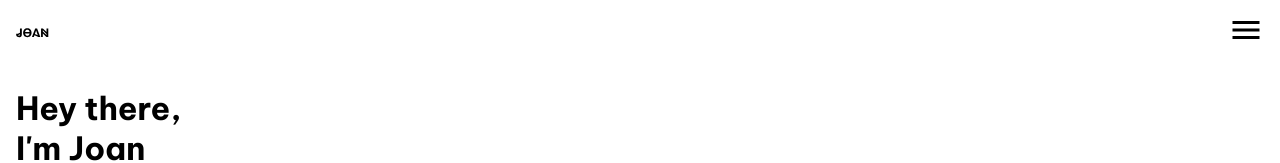
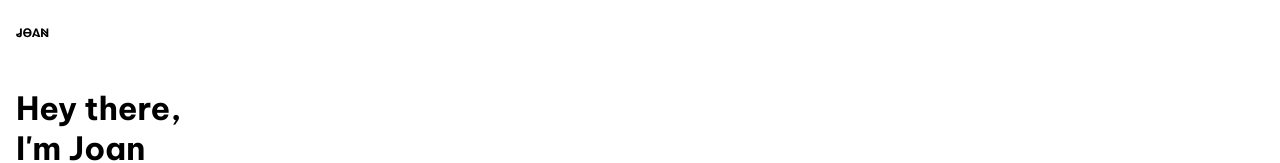
Before and after one commit to JonMenez/landing-page-giDev, a React app: page / in a window 1280 px wide. Shown: the top 163 px of the page. Built offline with nearby package versions, Linux system fonts and the light colour scheme.

Commit message:
[UPDATE] className dynamic

```diff
--- a/src/components/CTAButton.jsx
+++ b/src/components/CTAButton.jsx
@@ -1,9 +1,9 @@
 import * as React from 'react';
 import '@styles/ctaButton.scss'
 
-const CTAButton = () => {
+const CTAButton = (props) => {
   return (
-       <button className='cta__button'>
+       <button className={ props.class }>
            Contact Me
        </button>
   )
--- a/src/components/Navbar.jsx
+++ b/src/components/Navbar.jsx
@@ -1,25 +1,16 @@
 import * as React  from 'react';
-import navButton   from '@icons/nav-button.svg'
-import closeButton from '@icons/close-button.svg'
 import '@styles/navBar.scss'
 
-const Navbar = () => {
-
-    const [active, setActive] = React.useState(false)
-
-    const handleClick = () => {
-        setActive(!active)
-    }
+const Navbar = (props) => {
 
     return (
         <nav className='navBar'>
-          <ul className='navBar__list' id={active ? 'navBar__hidden' : '' }>
+          <ul className='navBar__list' id={props.active}>
               <li className='navBar__items'><a className='navBar__links' href="#">Home</a></li>
               <li className='navBar__items'><a className='navBar__links' href="#">Services</a></li>
               <li className='navBar__items'><a className='navBar__links' href="#">Projects</a></li>
               <li className='navBar__items'><a className='navBar__links' href="#">Contact</a></li>
           </ul>
-        <button onClick={handleClick} className='navBar__button'><img className='navBar__button-img' src={ active ? closeButton : navButton } alt='navigation button' /></button>
         </nav>
     )
 }
--- a/src/containers/Contact.jsx
+++ b/src/containers/Contact.jsx
@@ -6,7 +6,7 @@ const Contact = () => {
   return (
          <section className='contact'>
              <h3 className='contact__title'>Let's talk about your project!</h3>
-             <CTAButton />
+             <CTAButton class='cta__button' />
          </section>
   )
 };
```
